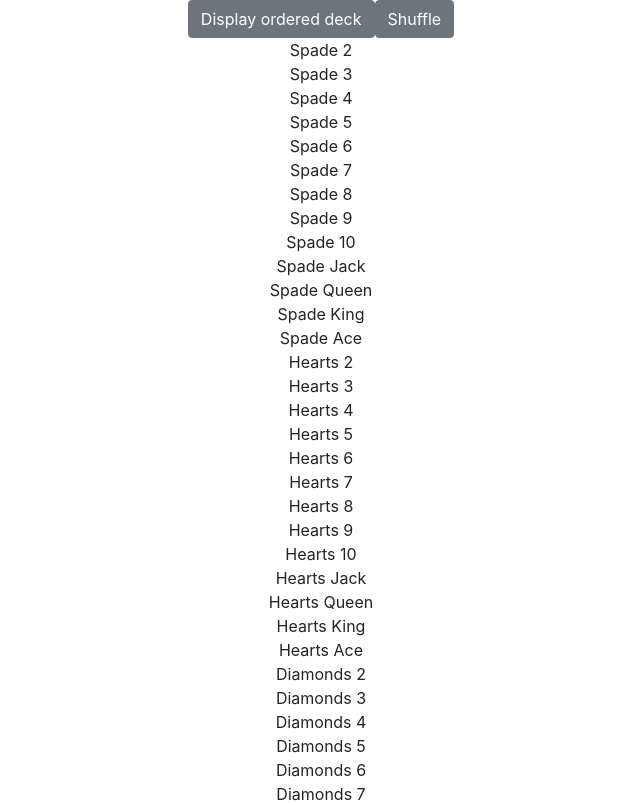
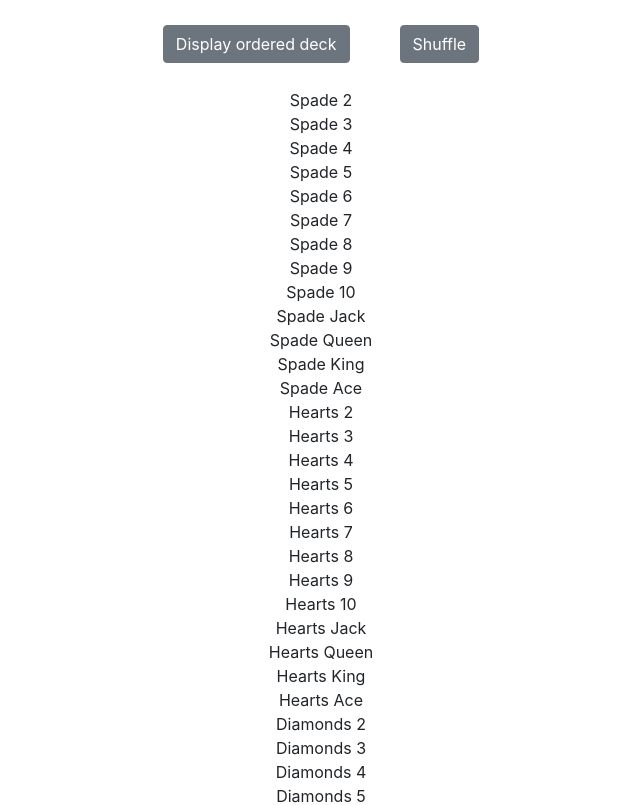
Before and after one commit to rheechashaipu/cardshuffling, a React (Create React App) app in the folder cardshuffling/: page / in a window 1280 px wide. Shown: the top 805 px of the page, without its empty margins (319-959 px from the left). Built offline with nearby package versions, Linux system fonts and the light colour scheme.

Commit message:
Get rid of an unused variable. Add spacing between buttons. Start refactoring to reduce repeated code.

```diff
--- /dev/null
+++ b/cardshuffling/src/components/DisplayCards.css
@@ -0,0 +1,3 @@
+Button {
+  margin: 25px;
+}
--- a/cardshuffling/src/components/DisplayCards.js
+++ b/cardshuffling/src/components/DisplayCards.js
@@ -2,6 +2,7 @@ import React, { Component } from 'react';
 import { Button } from 'reactstrap';
 import shuffle from './ShuffleDeck.js'
 import MakeDeck from './MakeDeck.js';
+import './DisplayCards.css';
 
 
 class DisplayCards extends Component {
@@ -37,11 +38,7 @@ class DisplayCards extends Component {
         const displayOrdered = this.state.displayOrdered;
         const standardDeck = MakeDeck;
 
-        let displayedDeck;
-
-
         if (displayOrdered === true) {
-
 
             let displayedDeck = standardDeck.map((card, index) =>
             <div key={index}>
@@ -57,11 +54,13 @@ class DisplayCards extends Component {
                 <Button  onClick={this.shuffleCards}>
                     Shuffle
                 </Button>
+
                 {displayedDeck}
             </div>
             )
         }
         else {
+
             let displayedDeck = shuffle(standardDeck).map((card, index) =>
             <div key={index}>
                 {card.house} {card.rank}
@@ -75,6 +74,7 @@ class DisplayCards extends Component {
                 <Button  onClick={this.shuffleCards}>
                     Shuffle
                 </Button>
+
                 {displayedDeck}
             </div>
             )
```
